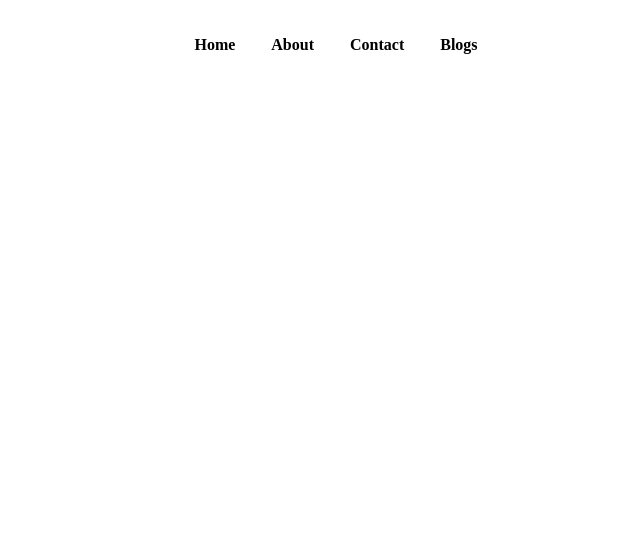
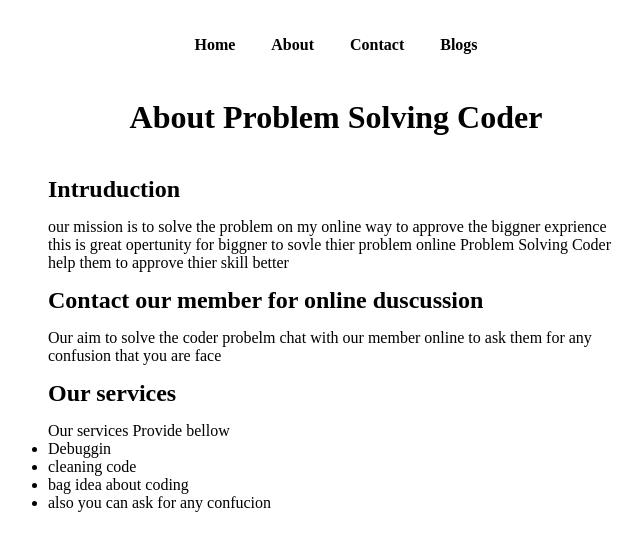
Before and after one commit to Rahman1234562/my-project, a Next.js app: page /about in a window 1280 px wide. Shown: the top 550 px of the page, without its empty margins (304-946 px from the left). Built offline with nearby package versions, Linux system fonts and the light colour scheme.

Commit message:
updated files

```diff
--- a/pages/about.js
+++ b/pages/about.js
@@ -1,10 +1,27 @@
-import React from 'react'
+import React from 'react';
+import style from '../styles/about.module.css'
 
 const About = () => {
   return (
-    <div>
-
-
+    <div className={style.container}>
+      <h1 className={style.center}>About Problem Solving Coder</h1>
+      <h2 className={style.intro}>Intruduction</h2>
+      <p>our mission is to solve the problem on my online way to approve the biggner exprience
+        this is great opertunity for biggner to sovle thier problem online Problem Solving Coder help them
+        to approve thier skill better
+      </p>
+      <h2 className={style.contact}>Contact our member for online duscussion</h2>
+      <p>Our aim to solve the coder probelm chat with our member online to ask them for any confusion
+        that you are face
+      </p>
+      <h2 className={style.service}>Our services</h2>
+      <p>Our services Provide bellow</p>
+      <ul>
+        <li>Debuggin</li>
+        <li>cleaning code</li>
+        <li>bag idea about coding</li>
+        <li>also you can ask for any confucion</li>
+      </ul>
     </div>
   )
 }
--- /dev/null
+++ b/styles/about.module.css
@@ -0,0 +1,18 @@
+.container{
+    max-width: 45vw;
+    margin: 45px auto;
+}
+.center{
+    text-align: center;
+    margin-bottom: 40px;
+}
+
+.intro{
+    margin-bottom: 15px;
+}
+.contact{
+    margin: 15px 0px;
+}
+.service{
+    margin: 15px 0px;
+}
```
